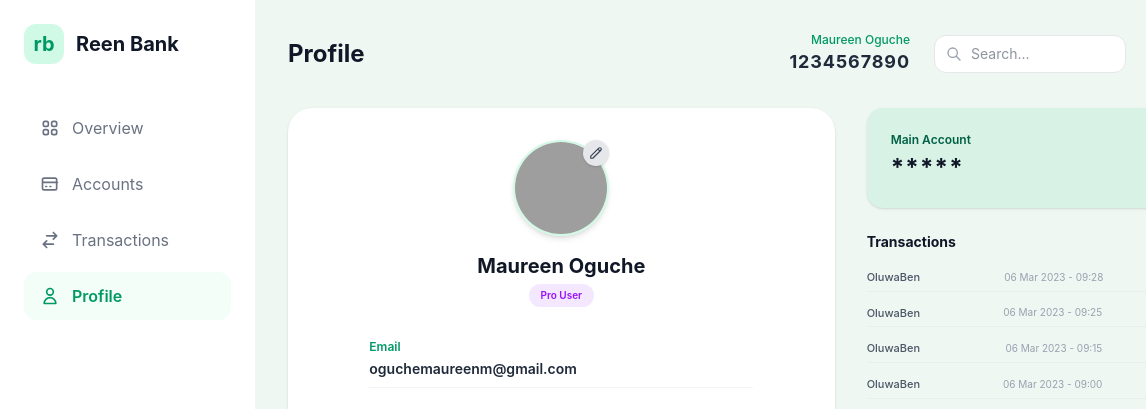
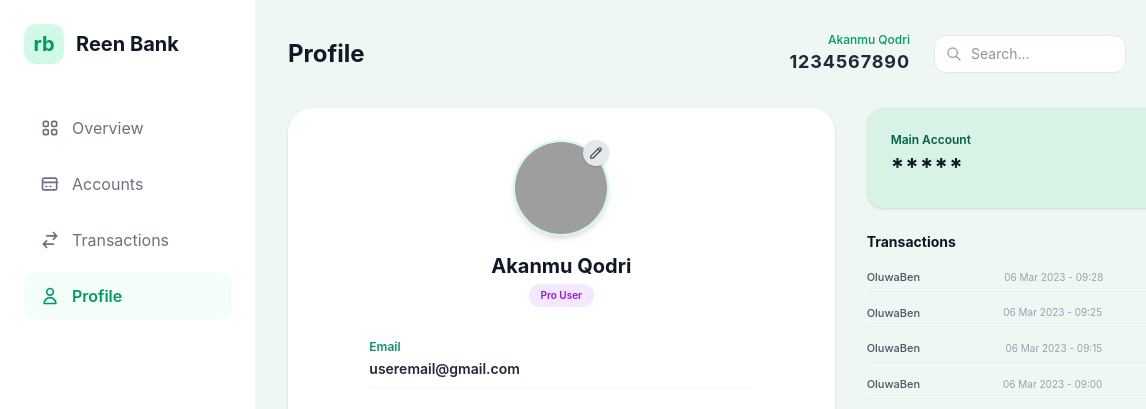
Before and after one commit to Analysisbuilds/Reenbank, a website: page src/profile.html in a window 1280 px wide. Shown: the top 409 px of the page, 0-1146 px from the left. Drawn offline with Linux system fonts and the light colour scheme; grey boxes are pictures that could not be loaded.

Commit message:
Update profile

```diff
--- a/src/profile.html
+++ b/src/profile.html
@@ -43,22 +43,15 @@
     </button>
   </aside>
 
-  <!-- Main Content -->
   <main class="flex-1 p-4 sm:p-6 lg:p-8 overflow-y-auto">
-
-    <!-- Top Navigation Header -->
     <header class="flex items-center justify-between mb-6 lg:mb-8">
       <h1 class="text-xl sm:text-2xl font-bold text-gray-900">Profile</h1>
 
       <div class="flex items-center gap-3 sm:gap-6">
-
-        <!-- Account Holder Name & Number (Hidden on Mobile) -->
         <div class="hidden lg:block text-right">
-          <p class="text-xs text-emerald-600 font-medium">Maureen Oguche</p>
+          <p class="text-xs text-emerald-600 font-medium">Akanmu Qodri</p>
           <p class="text-lg font-bold tracking-wider text-gray-800">1234567890</p>
         </div>
-
-        <!-- Search Bar (Icon-only on mobile, full input on desktop) -->
         <div class="relative flex items-center">
           <button id="mobile-search-toggle" type="button" class="lg:hidden p-2 text-gray-500 hover:text-gray-900 bg-white rounded-xl border border-gray-200 shadow-sm">
             <svg class="w-4 h-4 text-gray-500" fill="none" stroke="currentColor" viewBox="0 0 24 24"><path stroke-linecap="round" stroke-linejoin="round" stroke-width="2" d="M21 21l-6-6m2-5a7 7 0 11-14 0 7 7 0 0114 0z" /></svg>
@@ -71,8 +64,6 @@
             </div>
           </div>
         </div>
-
-        <!-- Notification Bell Dropdown -->
         <div class="relative">
           <button id="notification-btn" type="button" class="p-2 rounded-xl bg-white border border-gray-200 text-slate-600 hover:text-slate-900 transition relative cursor-pointer shadow-sm">
             <svg class="w-4 h-4" fill="none" stroke="currentColor" viewBox="0 0 24 24"><path stroke-linecap="round" stroke-linejoin="round" stroke-width="2" d="M18 8A6 6 0 006 8c0 7-3 9-3 9h18s-3-2-3-9" /><path stroke-linecap="round" stroke-linejoin="round" stroke-width="2" d="M13.73 21a2 2 0 01-3.46 0" /></svg>
@@ -93,43 +84,32 @@
             </div>
           </div>
         </div>
-
-        <!-- Header Profile Avatar -->
         <div class="w-9 h-9 sm:w-10 sm:h-10 rounded-full overflow-hidden border-2 border-white shadow-sm shrink-0">
           <img id="header-avatar" src="https://images.unsplash.com/photo-1534528741775-53994a69daeb?auto=format&fit=crop&w=150&q=80" alt="Avatar" class="w-full h-full object-cover"/>
         </div>
       </div>
     </header>
-
-    <!-- Grid Layout (1 Column on Mobile, 12 Columns on Desktop) -->
     <div class="grid grid-cols-1 lg:grid-cols-12 gap-8 items-start">
-
-      <!-- Profile Details Card (Full width on mobile, 7 cols on desktop) -->
       <div class="lg:col-span-7 bg-white rounded-3xl p-6 sm:p-8 shadow-sm flex flex-col items-center relative">
-
-        <!-- Editable Avatar Container -->
         <div class="relative mb-4 group">
           <div class="w-24 h-24 rounded-full overflow-hidden border-2 border-emerald-100 shadow-md">
             <img id="profile-image-display" src="https://images.unsplash.com/photo-1534528741775-53994a69daeb?auto=format&fit=crop&w=300&q=80" alt="Profile" class="w-full h-full object-cover"/>
           </div>
-          <!-- Pencil Edit Icon Overlay -->
           <label for="image-upload-input" class="absolute top-0 right-0 bg-gray-200 hover:bg-emerald-500 hover:text-white text-gray-700 rounded-full p-1.5 shadow cursor-pointer transition">
             <svg class="w-3.5 h-3.5" fill="none" stroke="currentColor" viewBox="0 0 24 24"><path stroke-linecap="round" stroke-linejoin="round" stroke-width="2" d="M15.232 5.232l3.536 3.536m-2.036-5.036a2.5 2.5 0 113.536 3.536L6.5 21.036H3v-3.572L16.732 3.732z" /></svg>
           </label>
           <input type="file" id="image-upload-input" accept="image/*" class="hidden" />
         </div>
-
-        <!-- Name & Badge -->
-        <h2 class="text-xl font-bold text-gray-900 mb-1">Maureen Oguche</h2>
+        <h2 class="text-xl font-bold text-gray-900 mb-1">Akanmu Qodri</h2>
         <span class="bg-purple-100 text-purple-600 text-[10px] font-semibold px-3 py-1 rounded-full mb-8">Pro User</span>
 
-        <!-- Info Fields -->
+        <!-- Info  -->
         <div class="w-full max-w-sm space-y-6 text-left">
 
           <!-- Email (Static) -->
           <div>
             <label class="block text-xs font-semibold text-emerald-600 mb-1">Email</label>
-            <p class="text-sm font-semibold text-gray-800 pb-2 border-b border-gray-100">oguchemaureenm@gmail.com</p>
+            <p class="text-sm font-semibold text-gray-800 pb-2 border-b border-gray-100">useremail@gmail.com</p>
           </div>
 
           <!-- Phone Number (Editable) -->
```
